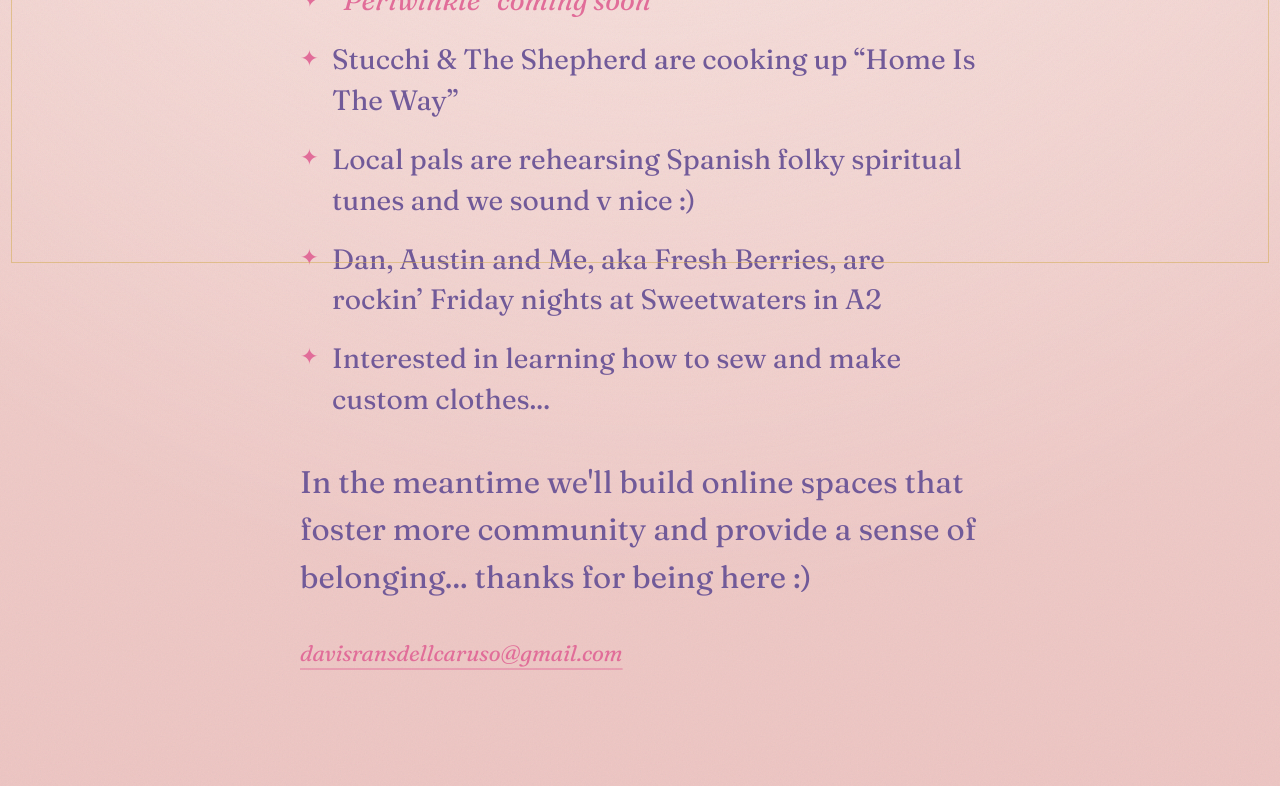
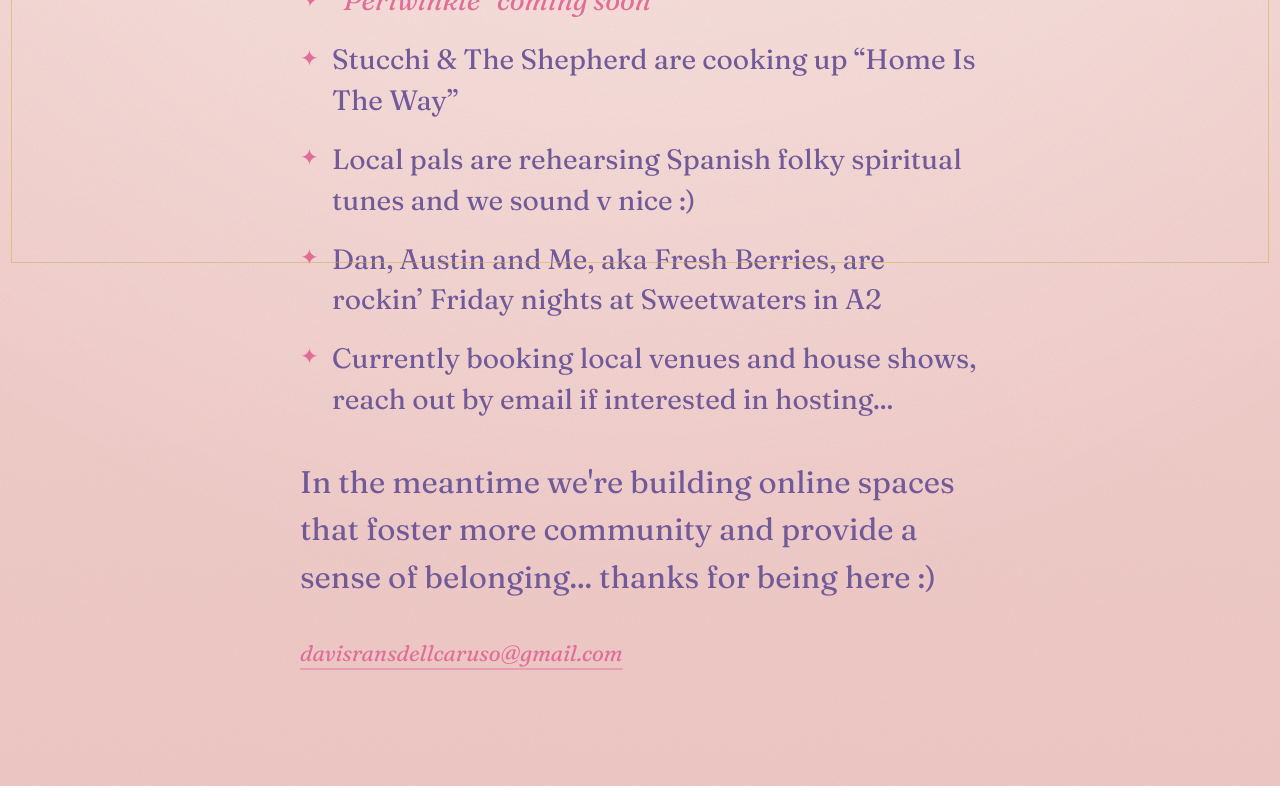
Before and after one commit to davisransdellcaruso-jpg/music-gallery-app, a Next.js app: page /story in a window 1280 px wide. Shown: the part 526-1312 px from the top of the page. Built offline with nearby package versions, Linux system fonts and the light colour scheme.

Commit message:
Update story page

```diff
--- a/pages/story.tsx
+++ b/pages/story.tsx
@@ -132,12 +132,12 @@ export default function Story() {
                       Friday nights at Sweetwaters in A2
                     </li>
                     <li>
-                      Interested in learning how to sew and make custom clothes...
+                      Currently booking local venues and house shows, reach out by email if interested in hosting...
                     </li>
                   </ul>
 
                   <p>
-                    In the meantime we'll build online spaces that foster more community and provide a sense of belonging... thanks for being here :)
+                    In the meantime we're building online spaces that foster more community and provide a sense of belonging... thanks for being here :)
                   </p>
 
                   <p className="contact-line">
```
